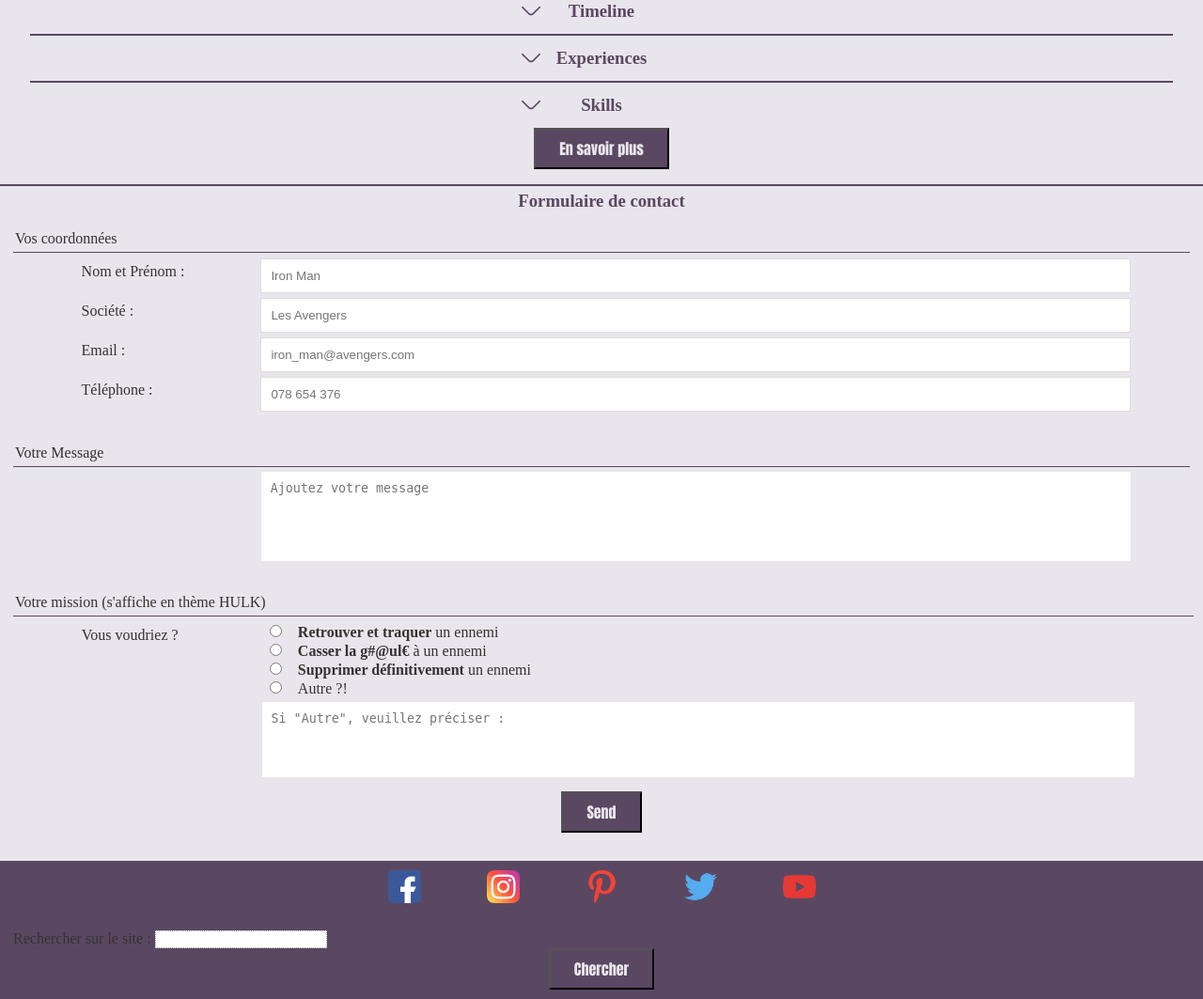
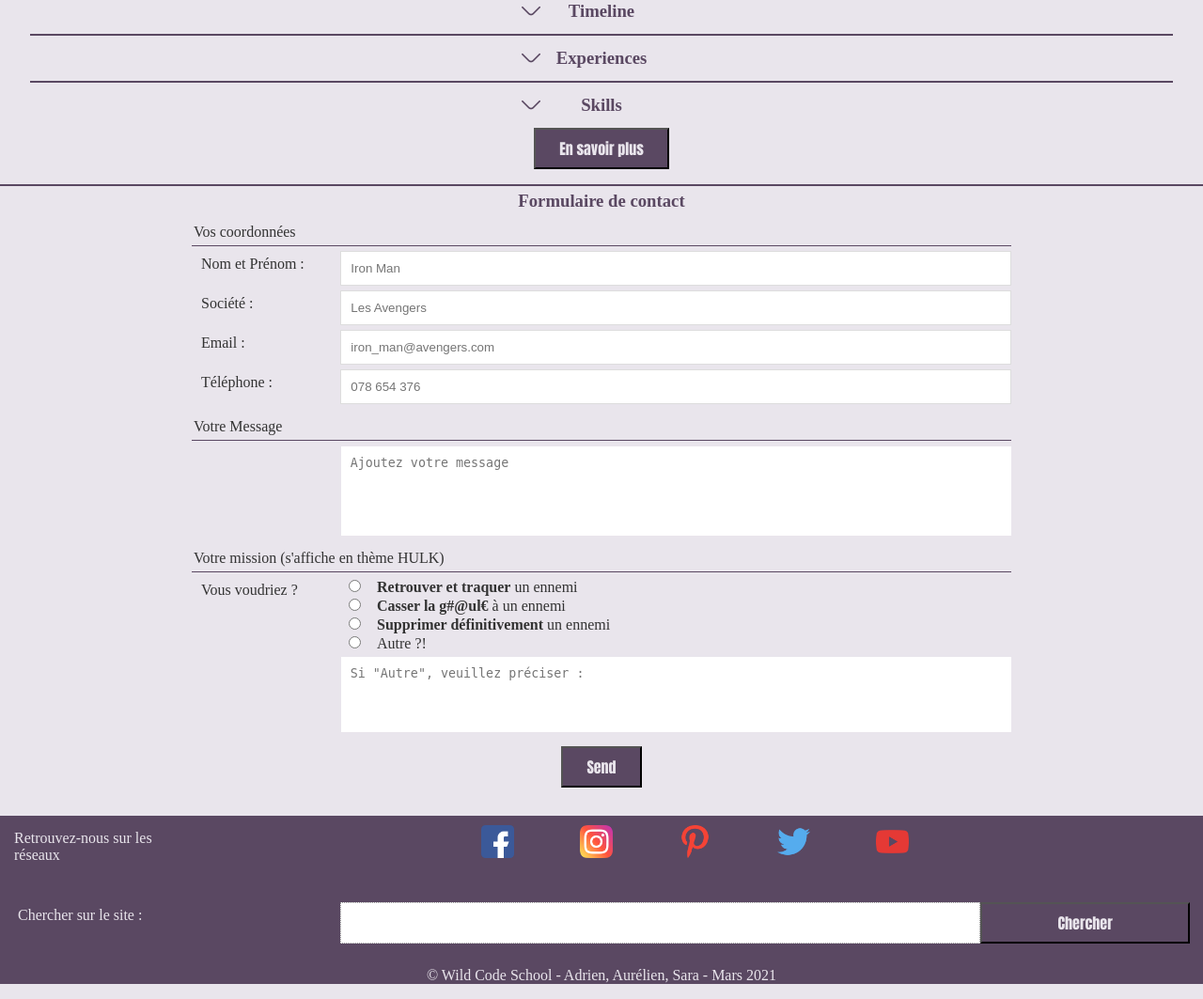
Before and after one commit to Bobbykelso/HULKCV, a PHP site: page / in a window 1280 px wide. Shown: the part 1169-2232 px from the top of the page at 94% size. Run offline with PHP 8.4, Linux system fonts and the light colour scheme; style sheets or scripts are compiled from the project's sources; some web fonts are replaced.

Commit message:
update footer

```diff
--- a/footer.php
+++ b/footer.php
@@ -1,4 +1,9 @@
 <footer>
+
+<div class="network">
+<div class="titleNetwork">
+    Retrouvez-nous sur les réseaux
+</div>
 
 <div class="networkIcons">
     <a href="https://www.facebook.com/Hulk/">
@@ -21,19 +26,22 @@
     <img src="public/img/icons/youtube.png" alt="youtubeIcon" src="https://youtu.be/MmQdIgD5UVI">
     </a>
 </div>
+</div>
 
 
 <div class="searchInsite">
-<form method="get" action="">
+<form class="formSearchInsite" method="get" action="">
 
-    <fieldset>
-        <label for="search">Rechercher sur le site :</label>
+    <fieldset class= "fieldsetSearch">
+        <label class="labelSearch" for="search">Chercher sur le site :</label>
         <input type="search" name="search" id="search">
 
 
-        <button type="submit" id="searchBtn">Chercher</button>
+        <button class="buttonSearch" type="submit" id="searchBtn">Chercher</button>
     </fieldset>
 </form>
 </div>
 
+<div class="endText">© Wild Code School - Adrien, Aurélien, Sara - Mars 2021</div>
+
 </footer>
--- a/scss/_footer.scss
+++ b/scss/_footer.scss
@@ -1,6 +1,19 @@
 footer{
   background-color: $titleColor;
   margin-top: 30px;
+}
+
+.network{
+  display: flex;
+}
+.titleNetwork, .endText {
+  //padding: 15px;
+  color: $primaryColor;
+  margin: 15px;
+}
+
+.endText{
+  text-align: center;
 }
 
 .networkIcons {
@@ -18,17 +31,69 @@ footer{
   }
 }
 
+.formSearchInsite{
+  width: 100%;
+  display: flex;
+  justify-content: center;
 
+    .fieldsetSearch{
+      width: 100%;
+      display: flex;
+    }
 
-input[type="search"] {
-    border: 1px dotted #999;
-    border-radius: 0;
+    .labelSearch {
+    flex: 1;
+    padding: 5px;
+    color: $primaryColor;
+    }
+
+    input[type="search"] {
+      border: 1px dotted #999;
+      border-radius: 0;
+      flex: 2;
+    }
+
+    .buttonSearch {
+      flex: 0.5;
+    }
+}
+
+@media screen and (max-width: $breakingPoint) {
+  .networkIcons {
+    width: 100%;
+    justify-content: space-around;
+    // margin-left: 10%;
+    // margin-right: 10%;
+
+    img {
+      width: 25px;
+      margin: auto;
+      padding-top: 15px;
+    }
   }
 
+  .formSearchInsite{
 
-.searchInsite{
-  display: flex;
-  flex-flow: column wrap;
-  justify-content: center;
+      .fieldsetSearch{
+      //   width: 100%;
+      //   display: flex;
+      flex-wrap: wrap;
+      }
+
+      input[type="search"] {
+      flex: 1;
+      width: 40%;
+      margin: auto;
+      padding: 10px;
+      }
+
+      .labelSearch {
+      font-size: small;
+      }
+  }
+
+  .titleNetwork, .endText {
+  font-size: small;
+  }
 
 }
--- a/scss/_form.scss
+++ b/scss/_form.scss
@@ -1,10 +1,10 @@
 // .formTitleDiv {
 //   display: inline;
 //   justify-content: flex-start;
-  .formTitle {
-    margin-top: 1rem;
-    padding-top: 5px;
-  }
+.formTitle {
+  margin-top: 1rem;
+  padding-top: 5px;
+}
 
 
 fieldset{
@@ -19,12 +19,14 @@ fieldset{
 }
 .humanForm{
   display: flex;
+  width: 70%;
+  margin: auto;
   flex-flow: column wrap;
   justify-content: center;
 
   .form-input {
     display: flex;
-    width: 90%;
+    width: 100%;
     margin: auto;
     margin-bottom: 5px;
     //border: solid 1px $fontColorHulk;
@@ -48,7 +50,7 @@ fieldset{
       padding : 10px;
       margin  : auto;
       border: none;
-      width   : 70%;
+      width   : 100%;
       resize  : none;
       overflow: auto;
     }
@@ -61,12 +63,13 @@ fieldset{
   display: flex;
   flex-flow: column wrap;
   justify-content: center;
-  width: 100%;
+  width: 70%;
+  margin: auto;
 
   .form-input {
     display: flex;
     margin: auto;
-    width: 90%;
+    width: 100%;
     margin-bottom: 5px;
     //border: solid 1px $fontColorHulk;
 
@@ -95,7 +98,7 @@ fieldset{
 
     textarea.custom-input {
       flex: 5;
-      width: 70%;
+      width: 100%;
       padding: 10px;
       margin: auto;
       border: none;
```
